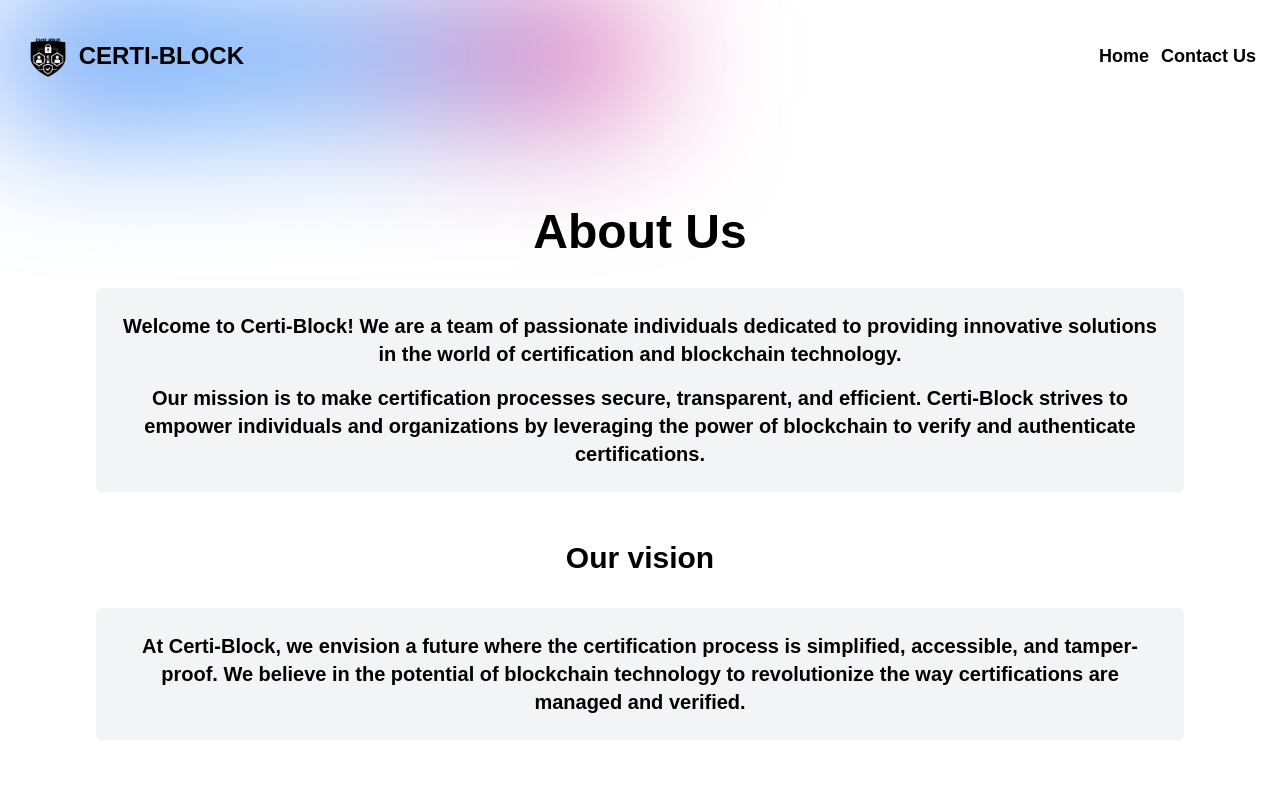
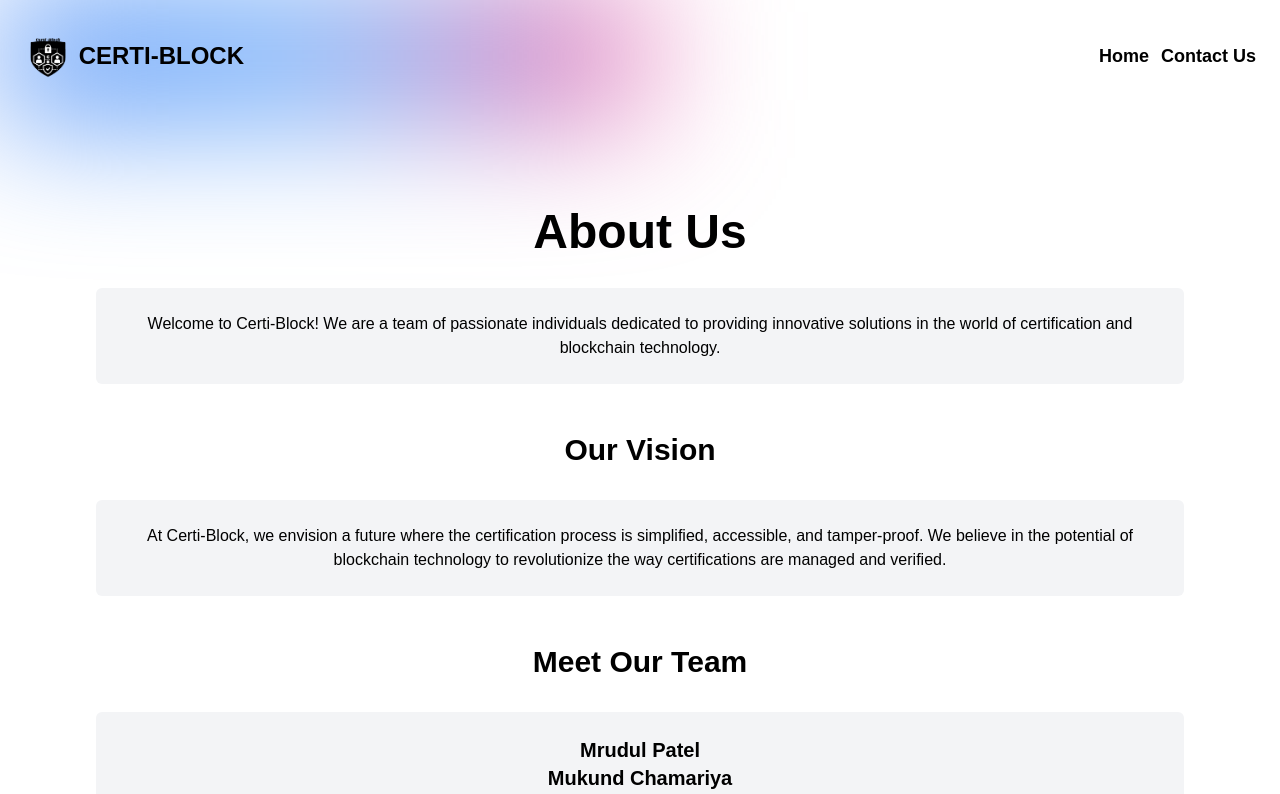
Before and after one commit to Nuthanmc/Grade-Chain, a Next.js app: page /aboutus in a window 1280 px wide. Shown: the top 794 px of the page. Built offline with nearby package versions, Linux system fonts and the light colour scheme.

Commit message:
added motion

```diff
--- a/app/aboutus/page.js
+++ b/app/aboutus/page.js
@@ -1,10 +1,10 @@
 "use client";
-import React, { useState, useEffect } from "react";
 import { motion } from "framer-motion";
 import Link from "next/link";
 import Image from "next/image";
 import styles from "@/styles";
 import { navVariants } from "@/utils/motion";
+import React, { useState, useEffect } from "react";
 
 const navLinks = [
   { title: "Home", link: "/" },
@@ -89,42 +89,73 @@ const AboutUs = () => {
         </div>
       </motion.nav>
 
-      <div className={`container mx-auto px-4 md:px-8 lg:px-16 pt-16 md:pt-24 pb-8 text-center text-black dark:text-white relative`}>
+      <div>
+        <motion.div
+          className={`container mx-auto px-4 md:px-8 lg:px-16 pt-16 md:pt-24 pb-8 text-center text-black dark:text-white relative`}
+          initial={{ opacity: 0, y: 20 }}
+          animate={{ opacity: 1, y: 0 }}
+          transition={{ duration: 0.8 }}
+        >
+          <motion.h1
+            className="text-2xl lg:text-4xl xl:text-5xl font-bold leading-tight text-black dark:text-white"
+            initial={{ opacity: 0, y: 20 }}
+            animate={{ opacity: 1, y: 0 }}
+            transition={{ duration: 0.8, delay: 0.2 }}
+          >
+            About Us
+          </motion.h1>
 
-        <h1 className="text-2xl lg:text-4xl xl:text-5xl font-bold leading-tight text-black dark:text-white">
-          About Us
-        </h1>
-        <div className="p-4 md:p-6 lg:p-6 m-8 md:mb-12 bg-gray-100 dark:bg-gray-800 text-black dark:text-white rounded-md">
-          <p className="text-base md:text-lg lg:text-xl font-bold leading-6 mb-4 text-black dark:text-white">
+          <motion.div
+            className="p-4 md:p-6 lg:p-6 m-8 md:mb-12 bg-gray-100 dark:bg-gray-800 text-black dark:text-white rounded-md"
+            initial={{ opacity: 0, y: 20 }}
+            animate={{ opacity: 1, y: 0 }}
+            transition={{ duration: 0.8, delay: 0.4 }}
+          >
             Welcome to Certi-Block! We are a team of passionate individuals dedicated to providing innovative solutions in the world of certification and blockchain technology.
-          </p>
 
-          <p className="text-base md:text-lg lg:text-xl font-bold leading-6 mb-0 text-black dark:text-white">
-            Our mission is to make certification processes secure, transparent, and efficient. Certi-Block strives to empower individuals and organizations by leveraging the power of blockchain to verify and authenticate certifications.
-          </p>
-        </div>
+          </motion.div>
 
-        <h2 className="text-xl md:text-2xl lg:text-3xl font-bold leading-6 mt-6 md:mt-8 text-black dark:text-white">
-         Our vision
-        </h2>
-        <div className="p-4 md:p-6 lg:p-6 m-8 md:mb-12 bg-gray-100 dark:bg-gray-800 text-black dark:text-white rounded-md">
-          <p className="text-base md:text-lg lg:text-xl font-bold leading-6 text-black dark:text-white">
+          <motion.h2
+            className="text-xl md:text-2xl lg:text-3xl font-bold leading-6 mt-6 md:mt-8 text-black dark:text-white"
+            initial={{ opacity: 0, y: 20 }}
+            animate={{ opacity: 1, y: 0 }}
+            transition={{ duration: 0.8, delay: 0.6 }}
+          >
+            Our Vision
+          </motion.h2>
+
+          <motion.div
+            className="p-4 md:p-6 lg:p-6 m-8 md:mb-12 bg-gray-100 dark:bg-gray-800 text-black dark:text-white rounded-md"
+            initial={{ opacity: 0, y: 20 }}
+            animate={{ opacity: 1, y: 0 }}
+            transition={{ duration: 0.8, delay: 0.8 }}
+          >
             At Certi-Block, we envision a future where the certification process is simplified, accessible, and tamper-proof. We believe in the potential of blockchain technology to revolutionize the way certifications are managed and verified.
-          </p>
-        </div>
-        <h2 className="text-xl md:text-2xl lg:text-3xl font-bold leading-6 mt-6 md:mt-8 text-black dark:text-white">
+          </motion.div>
+
+          <motion.h2
+            className="text-xl md:text-2xl lg:text-3xl font-bold leading-6 mt-6 md:mt-8 text-black dark:text-white"
+            initial={{ opacity: 0, y: 20 }}
+            animate={{ opacity: 1, y: 0 }}
+            transition={{ duration: 0.8, delay: 1 }}
+          >
             Meet Our Team
-        </h2>
+          </motion.h2>
 
-        <div className="p-4 md:p-6 lg:p-6 m-8 md:mb-12 bg-gray-100 dark:bg-gray-800 text-black dark:text-white rounded-md">
+          <motion.div
+            className="p-4 md:p-6 lg:p-6 m-8 md:mb-12 bg-gray-100 dark:bg-gray-800 text-black dark:text-white rounded-md"
+            initial={{ opacity: 0, y: 20 }}
+            animate={{ opacity: 1, y: 0 }}
+            transition={{ duration: 0.8, delay: 1.2 }}
+          >
             <ul className="text-base md:text-lg lg:text-xl font-bold leading-6">
               <li>Mrudul Patel</li>
               <li>Mukund Chamariya</li>
               <li>Mayur Limbhore</li>
               <li>Madhura Patil</li>
             </ul>
-        </div>
-
+          </motion.div>
+        </motion.div>
       </div>
     </div>
   );
```
Lines whose indentation alone changed are shown as unchanged.
